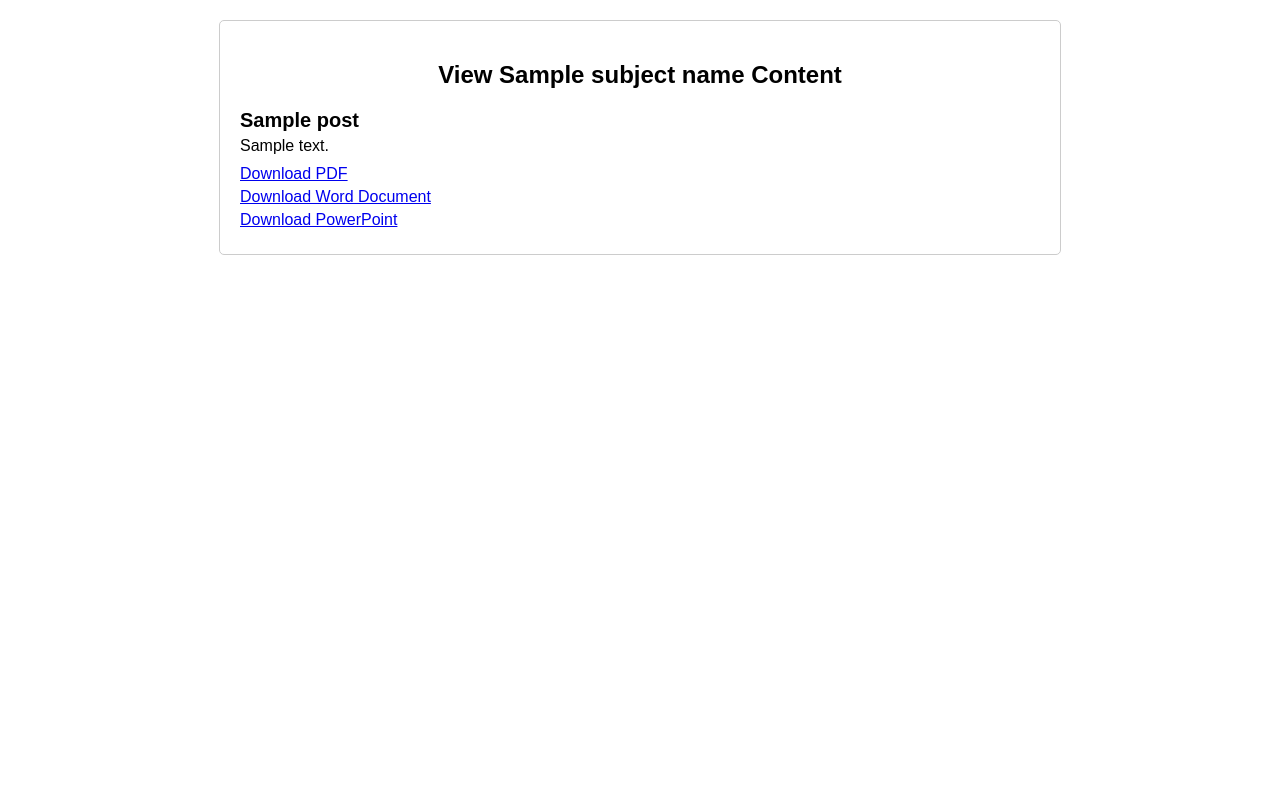
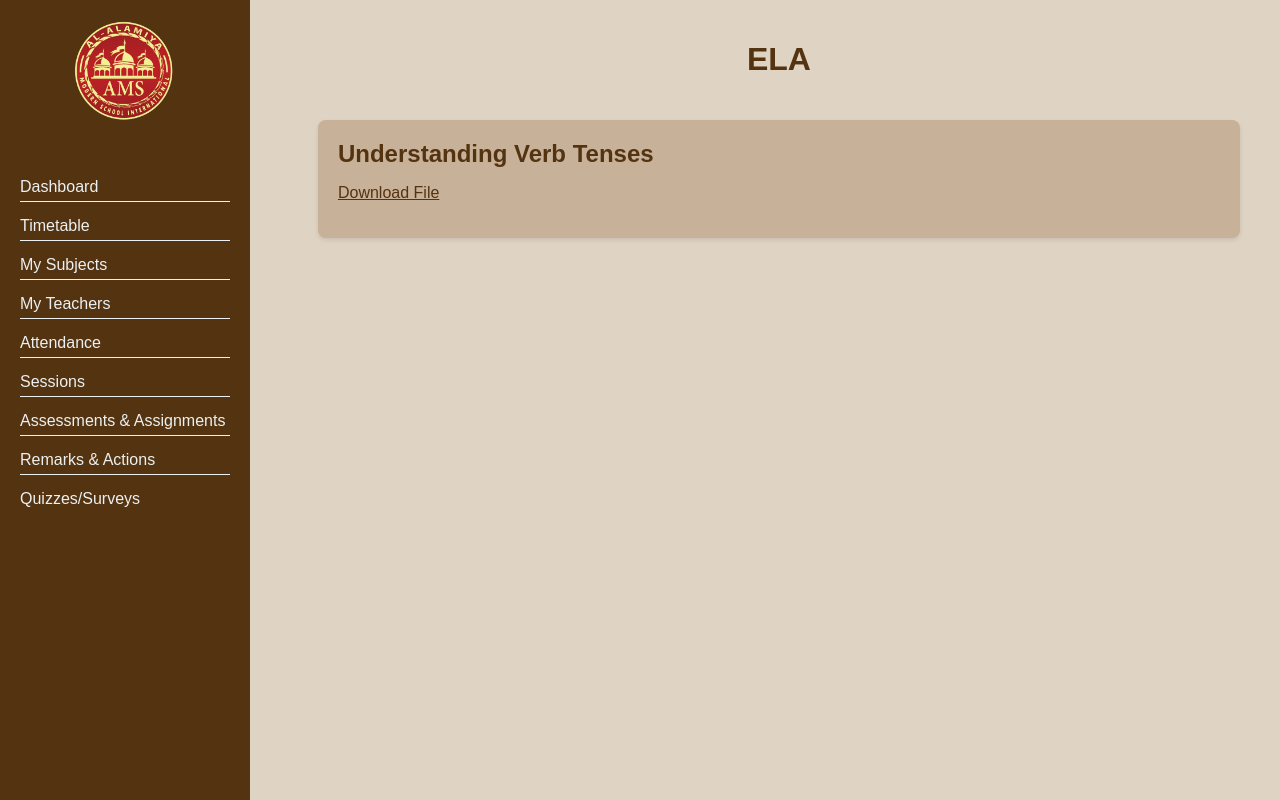
Before and after one commit to zyadwael/LMS, a Flask app: template templates/view_subject.html in a window 1280 px wide. Run offline with Flask 3, Linux system fonts and the light colour scheme; tables that the repository leaves empty hold one stand-in row (values such as "Sample post"); the template is opened without the code that fills it: values that come from a table or form of the project are taken from there, most other values are stand-ins (such as "Sample title", 1, 10 or a date in 2020).

Commit message:
Update view_subject.html

```diff
--- a/templates/view_subject.html
+++ b/templates/view_subject.html
@@ -1,76 +1,215 @@
-<!-- view_posts.html -->
 <!DOCTYPE html>
 <html lang="en">
 <head>
     <meta charset="UTF-8">
     <meta name="viewport" content="width=device-width, initial-scale=1.0">
-    <title>Subjects</title>
+    <title>{{ subject.name }} - Posts</title>
+    <link rel="stylesheet" href="../static/css/simplebar.css">
+    <link href="https://fonts.googleapis.com/css2?family=Overpass:wght@100;400;600;700;900&display=swap" rel="stylesheet">
+    <link rel="stylesheet" href="../static/css/feather.css">
+    <link rel="stylesheet" href="../static/css/fullcalendar.css">
+    <link rel="stylesheet" href="../static/css/select2.css">
+    <link rel="stylesheet" href="../static/css/dropzone.css">
+    <link rel="stylesheet" href="../static/css/uppy.min.css">
+    <link rel="stylesheet" href="../static/css/jquery.steps.css">
+    <link rel="stylesheet" href="../static/css/jquery.timepicker.css">
+    <link rel="stylesheet" href="../static/css/quill.snow.css">
+    <link rel="stylesheet" href="../static/css/daterangepicker.css">
     <style>
-        /* Add your custom CSS styles here */
         body {
+            background: #DFD3C3;
             font-family: Arial, sans-serif;
             margin: 0;
             padding: 0;
+            display: flex;
+            height: 100vh;
+            overflow-x: hidden;
         }
+
         .container {
-            max-width: 800px;
-            margin: 20px auto;
+            display: flex;
+            flex: 1;
+        }
+
+        .sidebar {
+            width: 250px;
+            background-color: #543310;
+            color: #ecf0f1;
             padding: 20px;
-            border: 1px solid #ccc;
-            border-radius: 5px;
+            box-sizing: border-box;
+            position: fixed;
+            top: 0;
+            bottom: 0;
+            left: 0;
+            z-index: 1000;
+            display: flex;
+            flex-direction: column;
+            align-items: center;
         }
-        h2 {
+
+        .logo-container {
+            display: flex;
+            justify-content: center;
+            align-items: center;
+            width: 100%;
+            margin-bottom: 20px;
+        }
+
+        .sidebar ul {
+            list-style: none;
+            padding: 0;
+            width: 100%;
+        }
+
+        .sidebar ul li {
+            margin: 15px 0;
+            border-bottom: 1px solid #ecf0f1;
+            padding-bottom: 5px;
+        }
+
+        .sidebar ul li:last-child {
+            border-bottom: none;
+        }
+
+        .sidebar ul li a {
+            color: #ecf0f1;
+            text-decoration: none;
+            display: block;
+            width: 100%;
+        }
+
+        .sidebar ul li a:hover {
+            text-decoration: underline;
+        }
+
+        .main-content {
+            margin-left: 250px;
+            flex: 1;
+            padding: 20px;
+            box-sizing: border-box;
+            transition: margin-left 0.3s ease-in-out;
+        }
+
+        .dashboard-header {
             text-align: center;
             margin-bottom: 20px;
         }
+
+        .posts {
+            padding: 20px;
+            box-sizing: border-box;
+            overflow-y: auto;
+            color: #543310;
+        }
+
         .post {
-            border-bottom: 1px solid #ccc;
-            padding-bottom: 20px;
+            background-color: #C7B198;
+            padding: 20px;
             margin-bottom: 20px;
+            border-radius: 8px;
+            box-shadow: 0 2px 4px rgba(0, 0, 0, 0.1);
         }
-        .post:last-child {
-            border-bottom: none;
-            margin-bottom: 0;
-            padding-bottom: 0;
+
+        .post h2 {
+            margin: 0 0 10px 0;
         }
-        .post-title {
-            font-size: 20px;
-            font-weight: bold;
-            margin-bottom: 5px;
+
+        .post a {
+            color: #543310;
+            text-decoration: underline;
         }
-        .post-content {
-            margin-bottom: 10px;
+
+        .post a:hover {
+            text-decoration: none;
         }
-        .post-files {
-            margin-top: 10px;
-        }
-        .file-link {
-            display: block;
-            margin-bottom: 5px;
+
+        @media (max-width: 768px) {
+            .container {
+                flex-direction: column;
+            }
+
+            .sidebar {
+                position: fixed;
+                transform: translateX(-100%);
+                width: 250px;
+            }
+
+            .sidebar.open {
+                transform: translateX(0);
+            }
+
+            .main-content {
+                margin-left: 0;
+            }
         }
     </style>
 </head>
 <body>
+    <button class="toggle-btn" onclick="toggleSidebar()">☰</button>
+    <div class="container">
+        <div class="sidebar" id="sidebar">
+            <div class="logo-container">
+                <a href="../templates/index.html">
+                    <img src="../static/assets/images/logo.png" alt="School Logo" style="width: 100px; height: auto;">
+                </a>
+            </div>
+            <ul>
+                <li><a href="/dashboard"><i class="feather icon-home"></i><span class="link-text">Dashboard</span></a></li>
+                <li><a href="#"><i class="feather icon-calendar"></i><span class="link-text">Timetable</span></a></li>
+                <li><a href="/my_subjects"><i class="feather icon-book"></i><span class="link-text">My Subjects</span></a></li>
+                <li><a href="/my_teachers"><i class="feather icon-user"></i><span class="link-text">My Teachers</span></a></li>
+                <li><a href="#"><i class="feather icon-check-square"></i><span class="link-text">Attendance</span></a></li>
+                <li><a href="#"><i class="feather icon-users"></i><span class="link-text">Sessions</span></a></li>
+                <li><a href="#"><i class="feather icon-file-text"></i><span class="link-text">Assessments & Assignments</span></a></li>
+                <li><a href="#"><i class="feather icon-alert-circle"></i><span class="link-text">Remarks & Actions</span></a></li>
+                <li><a href="#"><i class="feather icon-list"></i><span class="link-text">Quizzes/Surveys</span></a></li>
+            </ul>
+        </div>
+
 
     <div class="container">
-        <h2>View {{subject_name}} Content</h2>
-        {% for post in posts %}
-        <div class="post">
-            <div class="post-title">{{ post.title }}</div>
-            <div class="post-content">{{ post.content }}</div>
-            <div class="post-files">
-                {% if post.pdf_path %}
-                <a href="{{ post.pdf_path }}" class="file-link">Download PDF</a>
-                {% endif %}
-                {% if post.word_path %}
-                <a href="{{ post.word_path }}" class="file-link">Download Word Document</a>
-                {% endif %}
-                {% if post.powerpoint_path %}
-                <a href="{{ post.powerpoint_path }}" class="file-link">Download PowerPoint</a>
-                {% endif %}
+        <div class="main-content">
+            <div class="dashboard-header">
+                <h1 style="color: #543310;">{{ subject.name }}</h1>
+            </div>
+            <div class="posts">
+                {% for lesson in lessons %}
+                <div class="post">
+                    <h2>{{ lesson.name }}</h2>
+                    {% if lesson_videos[lesson.id] %}
+                    {% for video in lesson_videos[lesson.id] %}
+                    <p><a href="{{ video.url }}" target="_blank">Video On the Lesson</a></p>
+                    {% endfor %}
+                    {% endif %}
+                    {% if lesson.files %}
+                    <p><a href="{{ url_for('static', filename='uploads/' ~ lesson.files) }}" target="_blank">Download File</a></p>
+                    {% endif %}
+                </div>
+                {% endfor %}
             </div>
         </div>
-        {% endfor %}
     </div>
+
+            <script src="../static/js/jquery.min.js"></script>
+    <script src="../static/js/popper.min.js"></script>
+    <script src="../static/js/moment.min.js"></script>
+    <script src="../static/js/bootstrap.min.js"></script>
+    <script src="../static/js/simplebar.min.js"></script>
+    <script src="../static/js/daterangepicker.js"></script>
+    <script src="../static/js/jquery.stickOnScroll.js"></script>
+    <script src="../static/js/tinycolor-min.js"></script>
+    <script src="../static/js/config.js"></script>
+    <script src="../static/js/fullcalendar.js"></script>
+    <script src="../static/js/fullcalendar.custom.js"></script>
+    <script src="../static/js/apps.js"></script>
+    <script>
+        function toggleSidebar() {
+            var sidebar = document.getElementById('sidebar');
+            var mainContent = document.getElementById('main-content');
+            sidebar.classList.toggle('closed');
+            sidebar.classList.toggle('open');
+            mainContent.classList.toggle('expanded');
+        }
+    </script>
 </body>
 </html>
```
